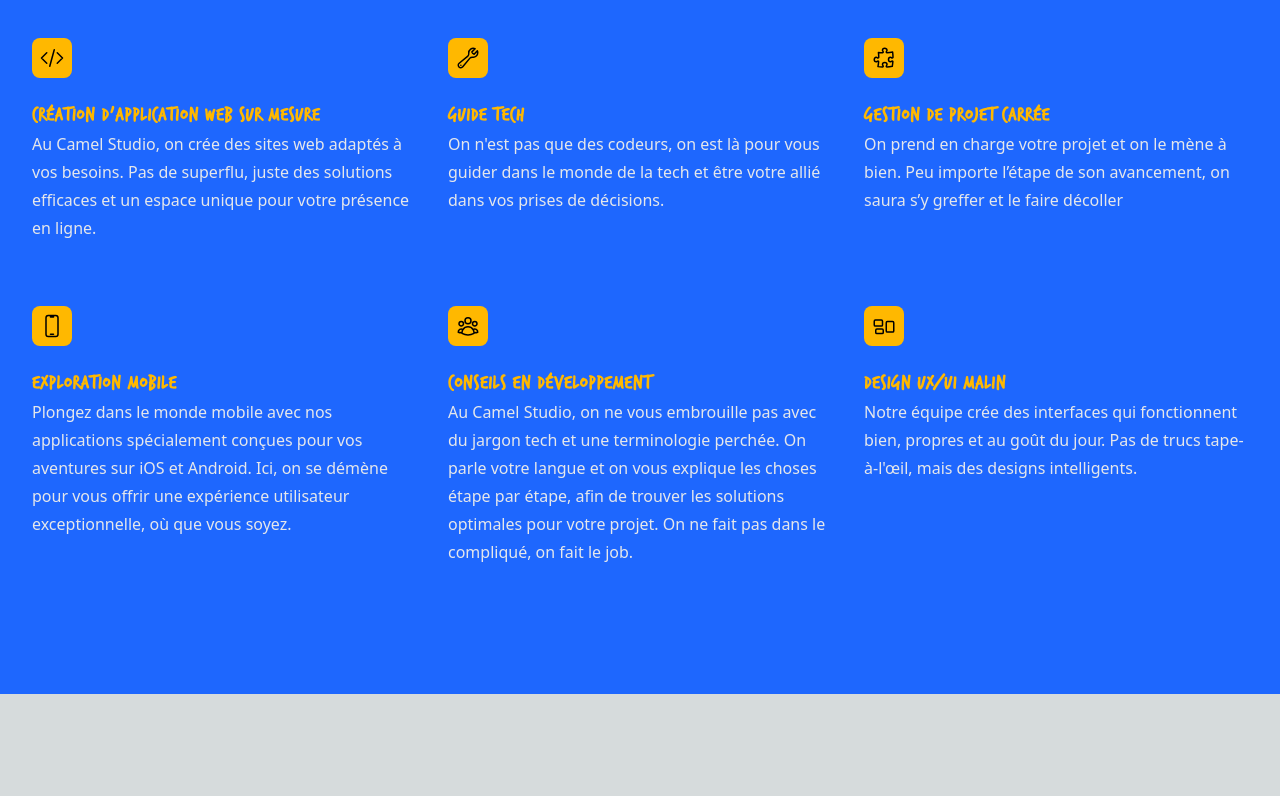
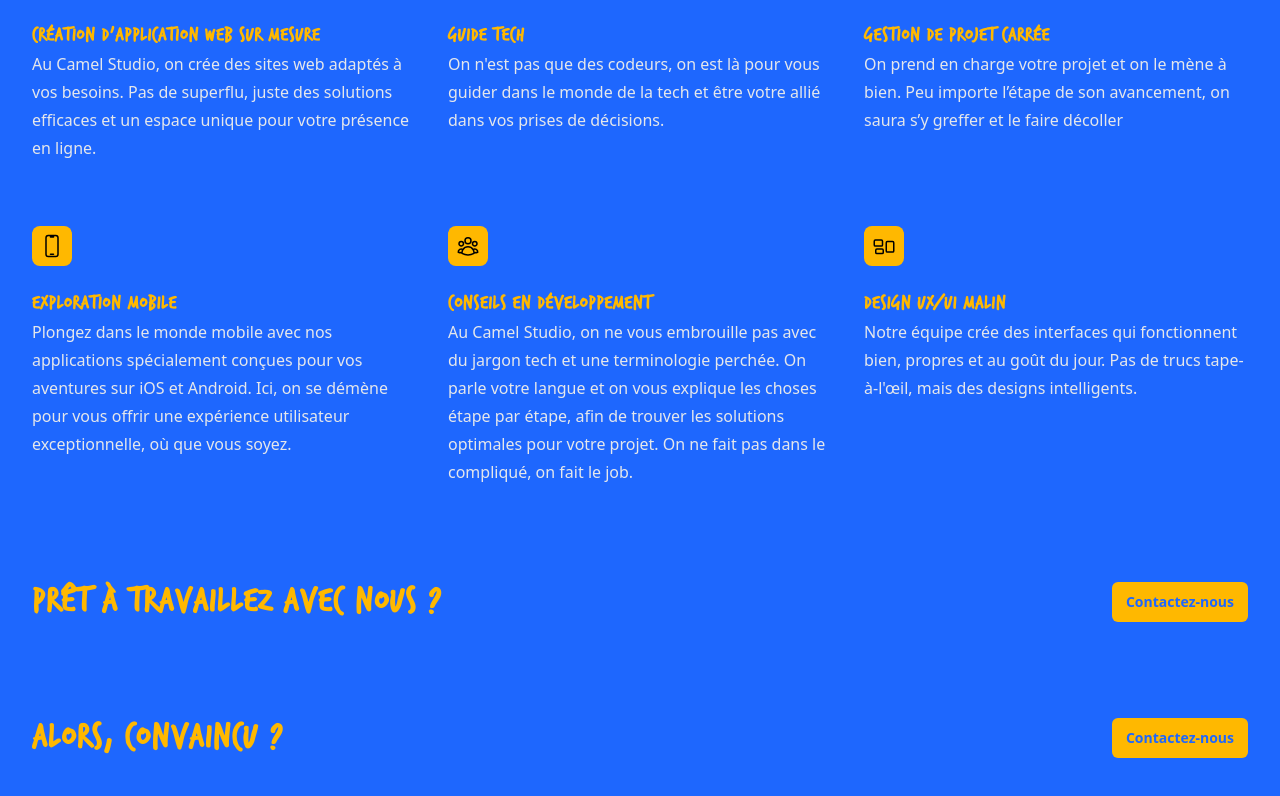
Before and after one commit to JeanneGrenet/landing-page-cs, a Next.js app: page / in a window 1280 px wide. Shown: the part 1293-2089 px from the top of the page. Before the commit the page ends 1987 px from the top, so only its background shows below. Built offline with nearby package versions, Linux system fonts and the light colour scheme.

Commit message:
fix spacing and add 2 cta sections

```diff
--- a/src/app/page.tsx
+++ b/src/app/page.tsx
@@ -1,3 +1,4 @@
+import MainCtaSection from "@/components/maintCtaSection";
 import HeroSection from "../components/hero";
 import ServicesSection from "../components/services";
 
@@ -6,6 +7,8 @@ export default function Home() {
     <>
       <HeroSection />
       <ServicesSection />
+      <MainCtaSection label="Prêt à travaillez avec nous ?" />
+      <MainCtaSection label="Alors, convaincu ?" />
     </>
   );
 }
--- /dev/null
+++ b/src/components/maintCtaSection.tsx
@@ -0,0 +1,19 @@
+export default function MainCtaSection(props: { label: string }) {
+  return (
+    <div className="bg-primary">
+      <div className="mx-auto max-w-7xl sm:py-12 lg:flex lg:items-center lg:justify-between lg:px-8">
+        <h2 className="text-3xl font-bold tracking-wider font-TrashHand text-secondary sm:text-4xl">
+          {props.label}
+        </h2>
+        <div className="mt-10 flex items-center gap-x-6 lg:mt-0 lg:flex-shrink-0">
+          <a
+            href="#"
+            className="rounded-md bg-secondary px-3.5 py-2.5 text-sm font-semibold text-primary"
+          >
+            Contactez-nous
+          </a>
+        </div>
+      </div>
+    </div>
+  );
+}
--- a/src/components/services.tsx
+++ b/src/components/services.tsx
@@ -49,7 +49,7 @@ const features = [
 
 export default function ServicesSection() {
   return (
-    <div className="bg-primary py-24 sm:py-32">
+    <div className="bg-primary py-12 sm:py-12">
       <div className="mx-auto max-w-7xl px-6 lg:px-8">
         <div className="mx-auto max-w-2xl lg:mx-0">
           <h2 className="text-base font-semibold leading-7 text-secondary">
@@ -60,7 +60,7 @@ export default function ServicesSection() {
           </p>
           <p className="mt-6 text-lg leading-8 text-white">
             On fait du développement sur mesure, des applications web fluides et
-            des solutions digitales qui marchent. On n'a pas de formules
+            des solutions digitales qui marchent. On n&apos;a pas de formules
             magiques, juste du bon boulot. On est sympa, mais surtout on est
             pros !
           </p>
```
